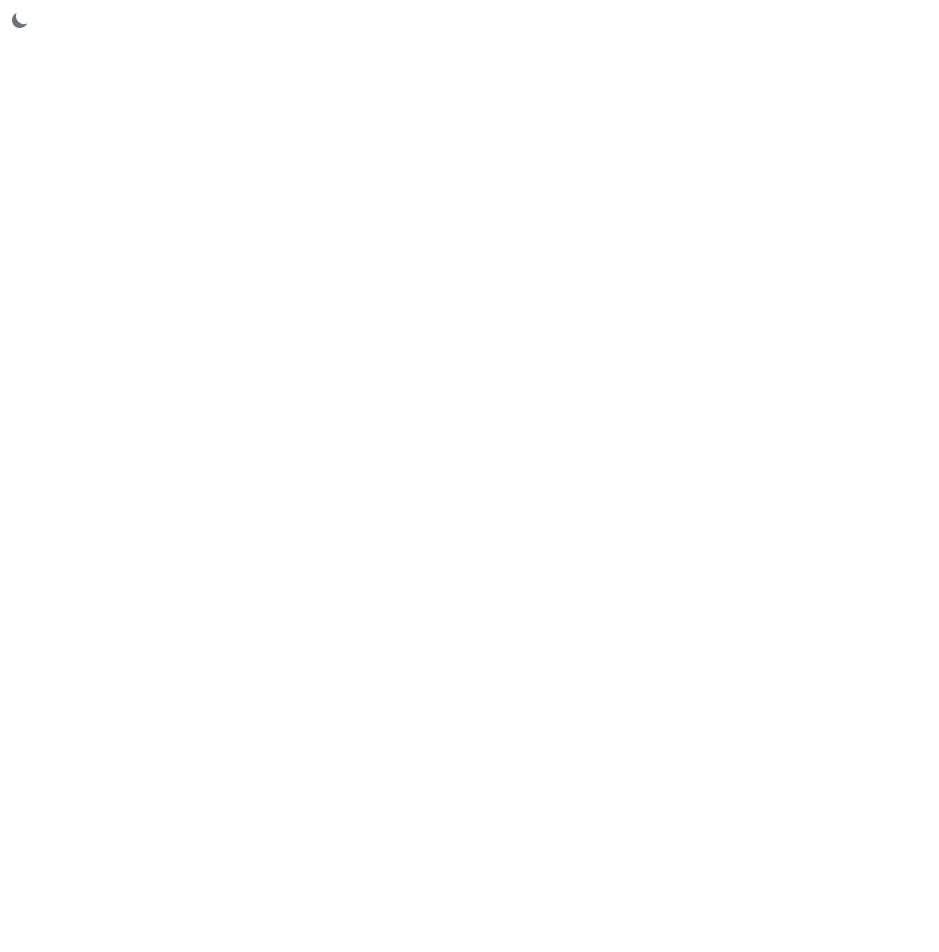
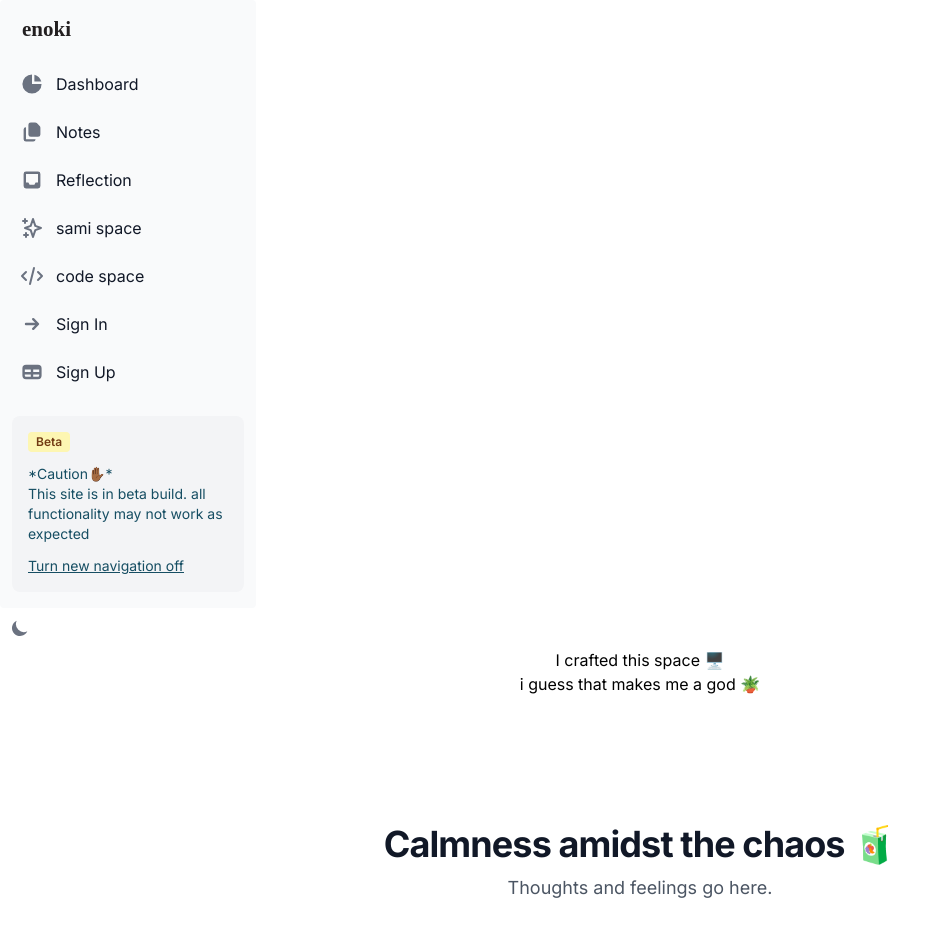
Before and after one commit to rivenshell/enoki, a Next.js app: page /samispace in a window 1280 px wide. Shown: the top 952 px of the page, without its empty margins (0-939 px from the left). Before the commit the page ends 800 px from the top, so only its background shows below. Built offline with nearby package versions, Linux system fonts and the light colour scheme.

Commit message:
enoki commit

```diff
--- a/app/samispace/page.tsx
+++ b/app/samispace/page.tsx
@@ -8,13 +8,12 @@ export default function samispace() {
   return (
     <>
       <Flowbite>
-        <DarkThemeToggle>
-          <div className="text-center">
-            <Sidebar />
-            I crafted this space 🖥️ <br />i guess that makes me a god 🪴
-            <Blog />
-          </div>
-        </DarkThemeToggle>
+        <Sidebar />
+        <DarkThemeToggle />
+        <div className="text-center">
+          I crafted this space 🖥️ <br />i guess that makes me a god 🪴
+          <Blog />
+        </div>
       </Flowbite>
     </>
   )
```
